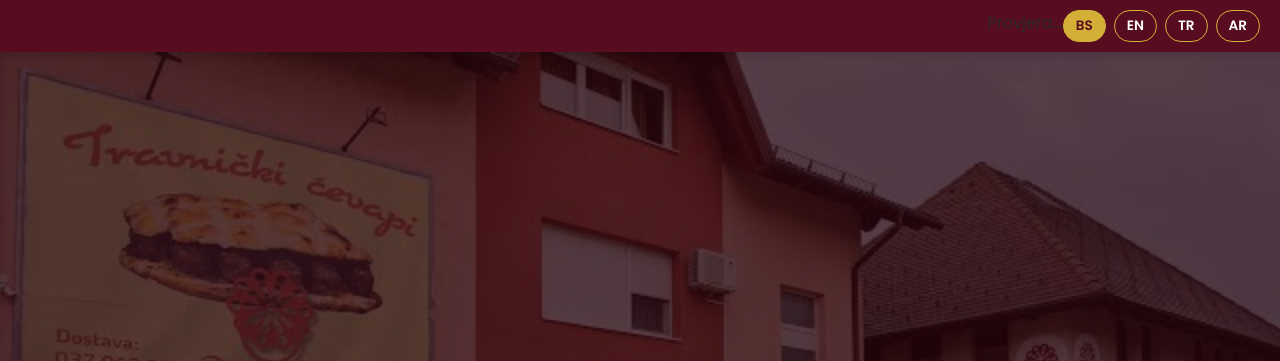
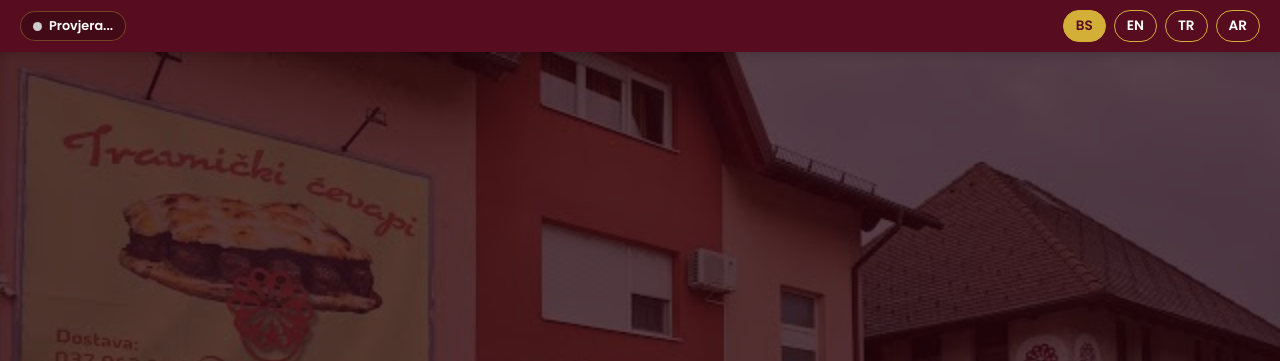
Before and after one commit to jusufmsc/restoran-vezir, a plain HTML site: page index.html in a window 1280 px wide. Shown: the top 361 px of the page. Drawn offline with Linux system fonts and the light colour scheme.

Commit message:
Update style.css

```diff
--- a/style.css
+++ b/style.css
@@ -16,11 +16,47 @@ body {
     background-color: #580c1f;
     padding: 10px 20px;
     display: flex;
-    justify-content: flex-end;
+    justify-content: space-between;
+    align-items: center;
     position: sticky;
     top: 0;
     z-index: 100;
     box-shadow: 0 2px 8px rgba(0,0,0,0.15);
+}
+.status-badge {
+    display: inline-flex;
+    align-items: center;
+    gap: 7px;
+    background: rgba(0, 0, 0, 0.25);
+    border: 1px solid rgba(212, 175, 55, 0.35);
+    color: #fff;
+    padding: 5px 12px;
+    border-radius: 20px;
+    font-size: 0.8rem;
+    font-weight: 600;
+}
+
+.status-dot {
+    width: 9px;
+    height: 9px;
+    border-radius: 50%;
+    background-color: #ccc;
+}
+
+.status-badge.open .status-dot {
+    background-color: #2ecc71;
+    box-shadow: 0 0 8px #2ecc71;
+}
+
+.status-badge.closed .status-dot {
+    background-color: #e74c3c;
+    box-shadow: 0 0 8px #e74c3c;
+}
+
+@media (max-width: 480px) {
+    .top-bar { padding: 8px 12px; }
+    .status-badge { font-size: 0.72rem; padding: 4px 9px; }
+    .lang-btn { padding: 4px 9px; font-size: 0.78rem; }
 }
 
 .lang-selector {
```
